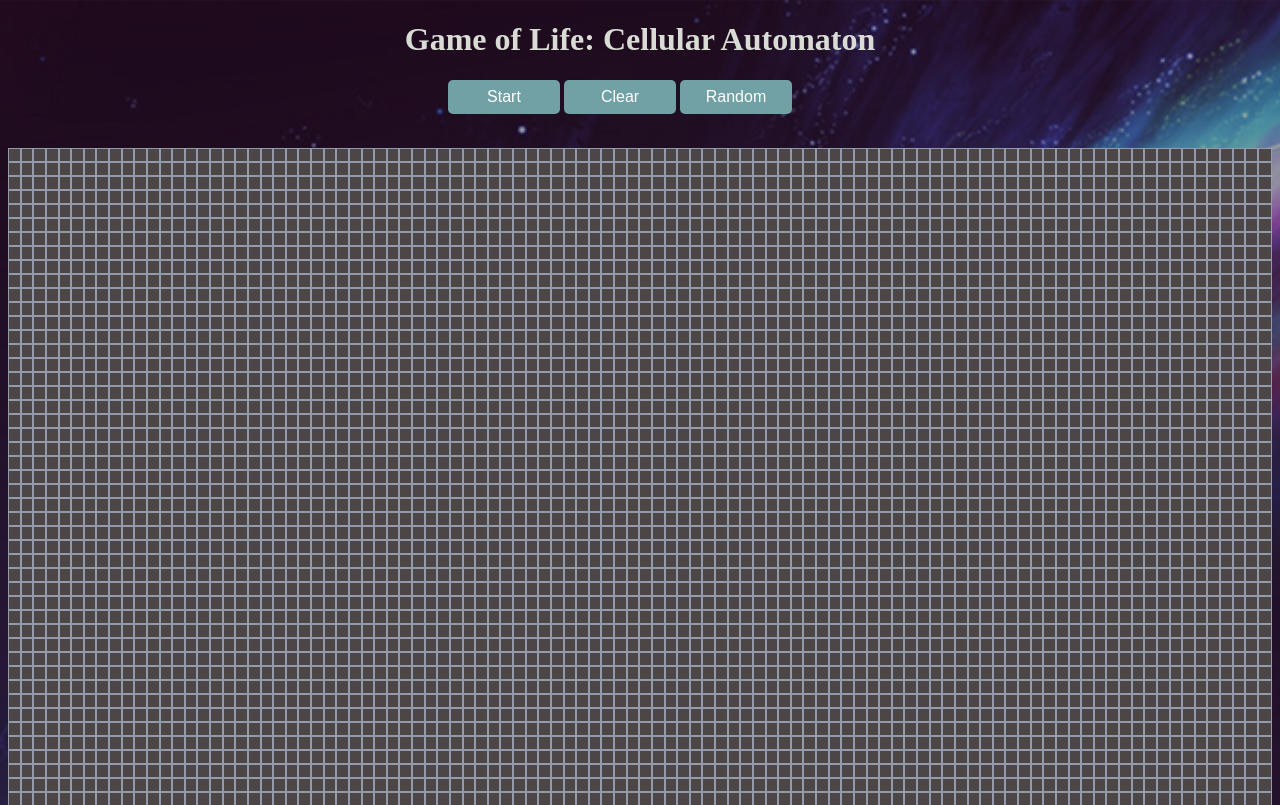
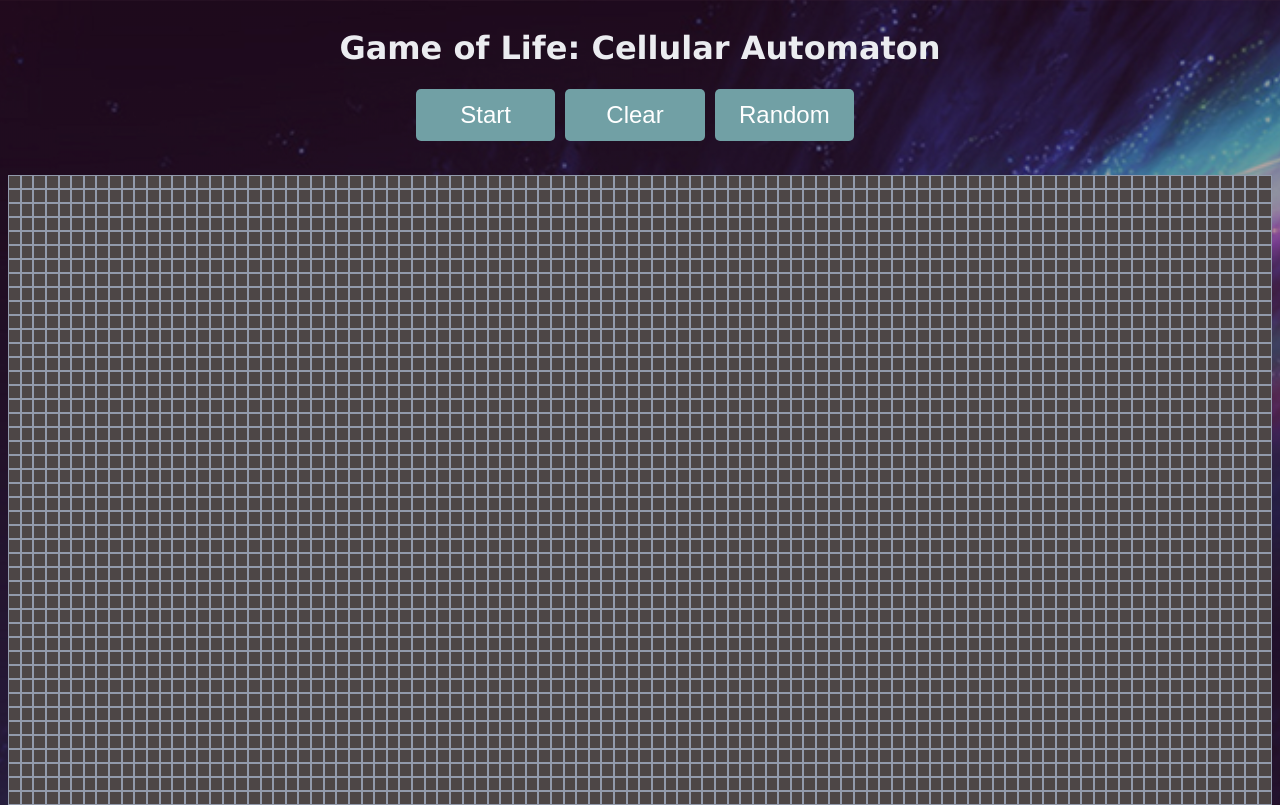
Before and after one commit to zatch3301/Game-of-Life, a plain HTML site: page index.html in a window 1280 px wide. Shown: the top 805 px of the page. Drawn offline with Linux system fonts and the light colour scheme.

Commit message:
resolved conflict

```diff
--- a/game.css
+++ b/game.css
@@ -25,7 +25,7 @@ span {
 }
 
 .controls {
-	width: 30vw;
+	width: 35vw;
 	margin: 0 auto;
 }
 
@@ -36,8 +36,9 @@ span {
 	border-radius: 5px;
 	border: none;
 	background: #71a0a5;
-	font-size: 1rem;
-	width: 7rem;
+	color: #ffffff;
+	font-size: 1.5rem;
+	width: 10rem;
 	margin-bottom: 1rem;
 }
 
@@ -72,11 +73,11 @@ ul {
 }
 .instructions {
 	margin-left: 2rem;
-	padding-bottom: 2rem;
+	padding-bottom: 1rem;
 }
 #game-of-life-link:link {
 	text-decoration: none;
-	text-align: center;
+	color: #3623a1;
 }
 p {
 	line-height: 2;
@@ -85,3 +86,10 @@ ol {
 	list-style-type: none;
 	line-height: 2;
 }
+
+
+/* --- Foot tag Styles --- */
+#foot-tag {
+	text-align: center;
+	margin-top: 5rem;
+}
--- a/index.html
+++ b/index.html
@@ -1,29 +1,29 @@
 <!DOCTYPE html>
 <html>
+
 <head>
 	<meta charset="UTF-8" />
 	<title>Game of Life</title>
-    <link rel="stylesheet" type="text/css" href="game.css" />
+	<link rel="stylesheet" type="text/css" href="game.css">
 </head>
+
 <body>
-    <div class="heading-container">
+	<div style="display: flex; justify-content: center;color: #ebecf0;font-family:verdana;">
 		<h1>Game of Life: Cellular Automaton</h1>
 	</div>
-    <div class="controls">
-      <button id="start"><span>Start</span></button>
-      <button id="clear"><span>Clear</span></button>
-      <button id="random"><span>Random</span></button>
+	<div class="controls" style="display: flex; align-items: center; justify-content: space-around">
+		<button id="start" style="margin-right: 10px"><span>Start</span></button>
+		<button id="clear" style="margin-right: 10px"><span>Clear</span></button>
+		<button id="random" style="margin-right: 10px"><span>Random</span></button>
 	</div>
-    <br />
-    <div
-      id="gridContainer"
-      style="display: flex; justify-content: center"
-    ></div>
+	<br>
+	<div id="gridContainer" style="display: flex; justify-content: center">
+
+	</div>
 	<div class="instruction-container"
 		style="background-color: #717a7a;background-blend-mode: luminosity;color: #f7f7f7 ; border-radius: 10px; padding: 10px;font-family:'Courier New">
 		<div class="instructions">
 			<h2><i>Rules</i></h2>
-          <h2><a id="game-of-life-link" href="https://en.wikipedia.org/wiki/Conway%27s_Game_of_Life">Game of Life</a></h2>
 			<p>
 				The universe of the Game of Life is an infinite, two-dimensional orthogonal grid of square cells, <br>
 				each of which is in one of two possible states, alive or dead, (or populated and unpopulated, respectively). <br>
@@ -68,8 +68,11 @@
 				Each generation is a pure function of the preceding one.
 				The rules continue to be applied repeatedly to create further generations.
 			</p>
+			<p id="foot-tag">Learn more about cellular automation and Conway's <a id="game-of-life-link" href="https://en.wikipedia.org/wiki/Conway%27s_Game_of_Life">Game of Life</a> here.</p>
 		</div>
 	</div>
 	<script type="text/javascript" src="script.js"></script>
+
 </body>
+
 </html>
```
Lines whose indentation alone changed are shown as unchanged.
